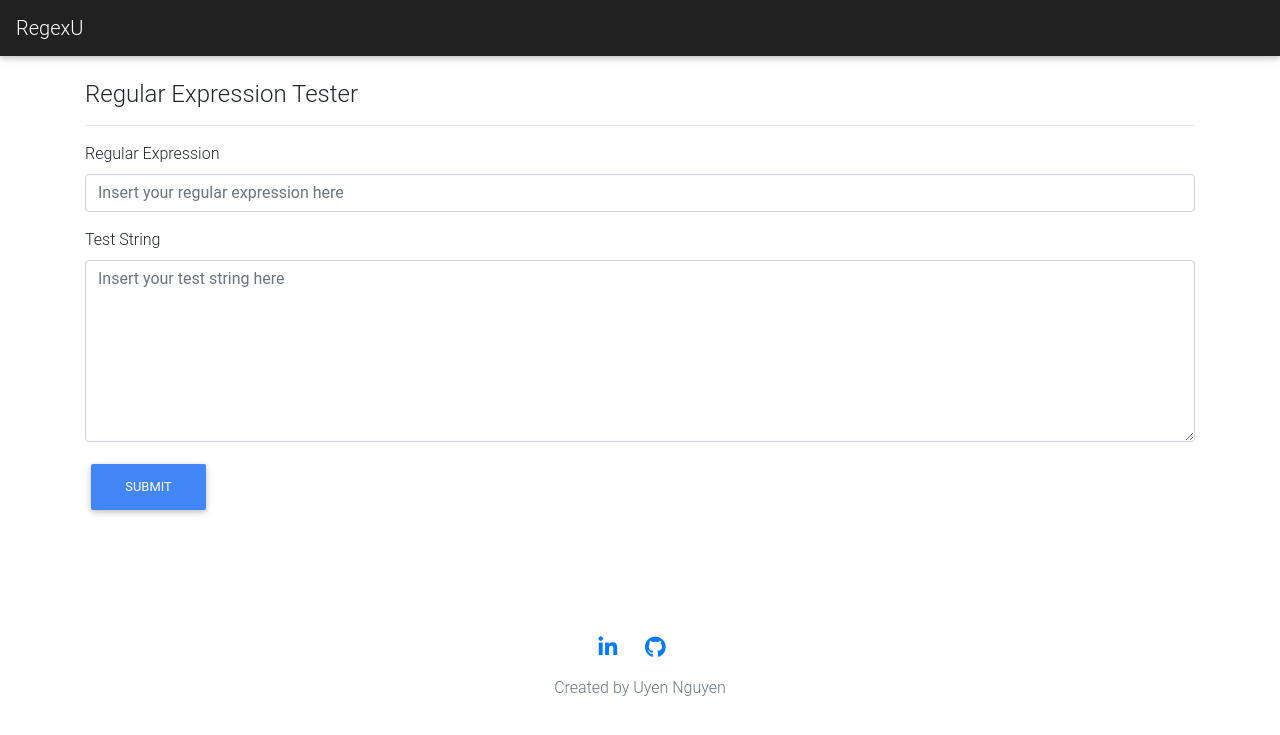
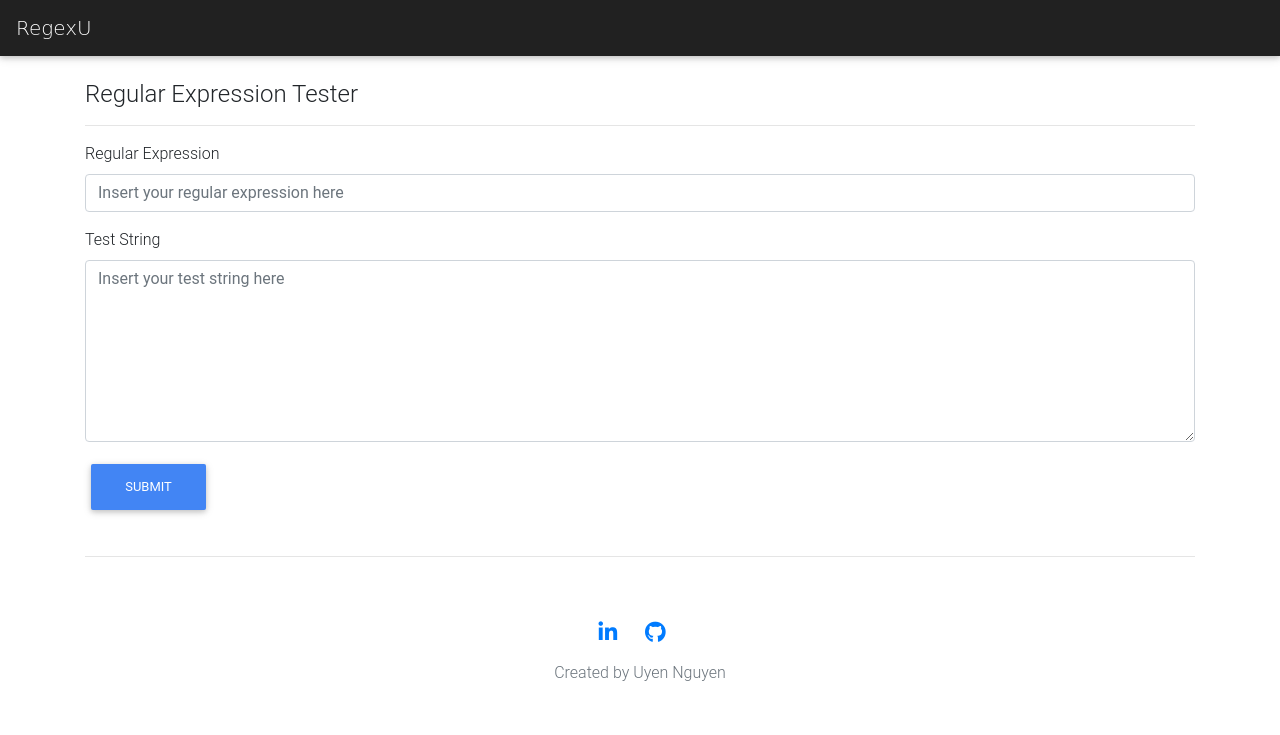
Before and after one commit to uyennguyen16900/regex-query-tool, a Flask app: page / in a window 1280 px wide. Shown: the top 735 px of the page. Run offline with Flask 2, Linux system fonts and the light colour scheme; some libraries are stand-ins or nearby versions.

Commit message:
Changed font style

```diff
--- a/templates/base.html
+++ b/templates/base.html
@@ -10,11 +10,10 @@
     <link href="https://cdnjs.cloudflare.com/ajax/libs/twitter-bootstrap/4.3.1/css/bootstrap.min.css" rel="stylesheet">
     <!-- Material Design Bootstrap -->
     <link href="https://cdnjs.cloudflare.com/ajax/libs/mdbootstrap/4.10.1/css/mdb.min.css" rel="stylesheet">
-  </head>
   <body>
     <nav class="navbar navbar-dark bg-dark">
       <!-- Navbar content -->
-      <a class="navbar-brand" href="/">RegexU</a>
+      <a class="navbar-brand" href="/" style="font-family: 'Comic Sans MS', cursive, sans-serif;">RegexU</a>
     </nav>
     <!-- <div class="container">
     <div class="py-5 text-center">
@@ -25,13 +24,16 @@
 
     {% block content %}
     {% endblock %}
-
-    <footer class="my-5 pt-5 text-muted text-center text-small">
+    <div class="container">
+      <hr>
+    </div>
+    <footer class="my-5 pt-5 text-muted text-center text-small mt-auto">
       <ul class="list-inline">
         <li class="list-inline-item"><a href="https://www.linkedin.com/in/uyen-nguyen-82b680187/" class="li-ic mr-3" role="button"><i class="fab fa-lg fa-linkedin-in"></i></a></li>
         <li class="list-inline-item"><a href="https://github.com/uyennguyen16900" class="git-ic mr-3" role="button"><i class="fab fa-lg fa-github"></i></a></li>
       </ul>
       <p class="mb-1">Created by Uyen Nguyen</p>
+
     </footer>
     <!-- </div> -->
     <script src="https://code.jquery.com/jquery-3.4.1.slim.min.js" integrity="sha384-J6qa4849blE2+poT4WnyKhv5vZF5SrPo0iEjwBvKU7imGFAV0wwj1yYfoRSJoZ+n" crossorigin="anonymous"></script>
```
